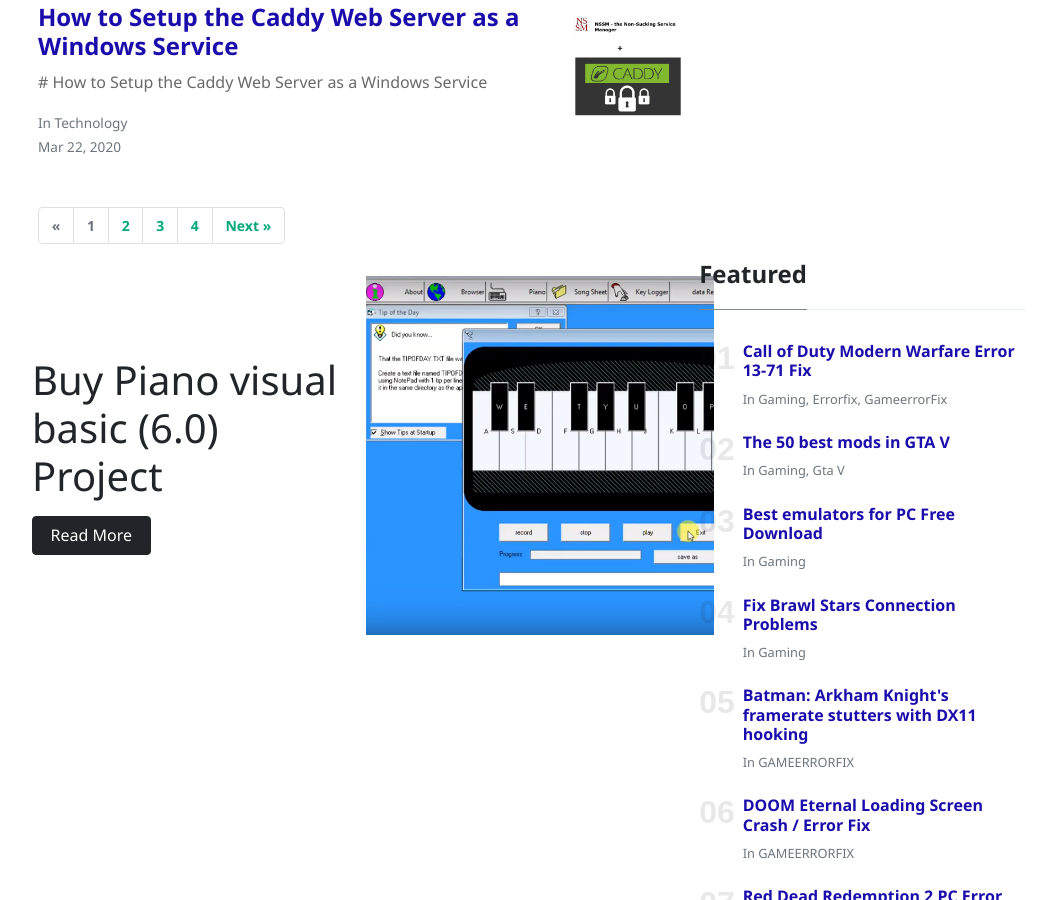
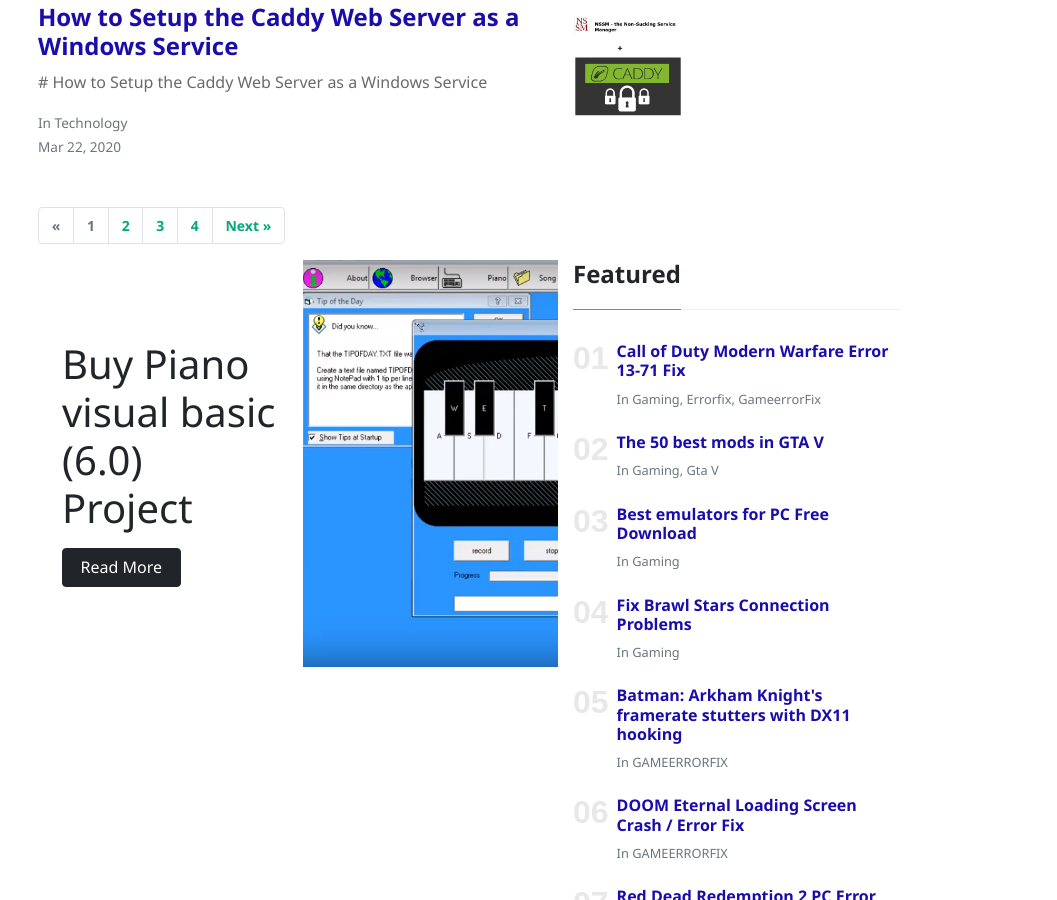
Before and after one commit to Gamedoper/Gamedoperarchives.github.io, a Jekyll site: the page built from index.html, in a window 1280 px wide and 900 px high, scrolled down 1902 px. Shown: the whole window, without its empty margins (82-1139 px from the left). Built offline with Jekyll 4.4.1, drawn with Linux system fonts in a browser that asks for light colours; nearby versions of some CDN libraries; the list of posts is cut into pages by our own code; comment, search, counter and statistics services are not loaded.

Commit message:
Update index.html

```diff
--- a/index.html
+++ b/index.html
@@ -211,7 +211,7 @@
      <!-- Sticky - add sticky tag to the post you want to highlight here - tags: [sticky] -->
 {% for post in site.posts %}
 {% if post.tags contains "sticky" %}
-<div class="row mt-3">
+<div class="col-md-6">
     <div class="pl-4 pr-0 h-100 tofront">
         <div class="row justify-content-between">
             <div class="col-md-6 pt-6 pb-6 pr-lg-4 align-self-center">
```
